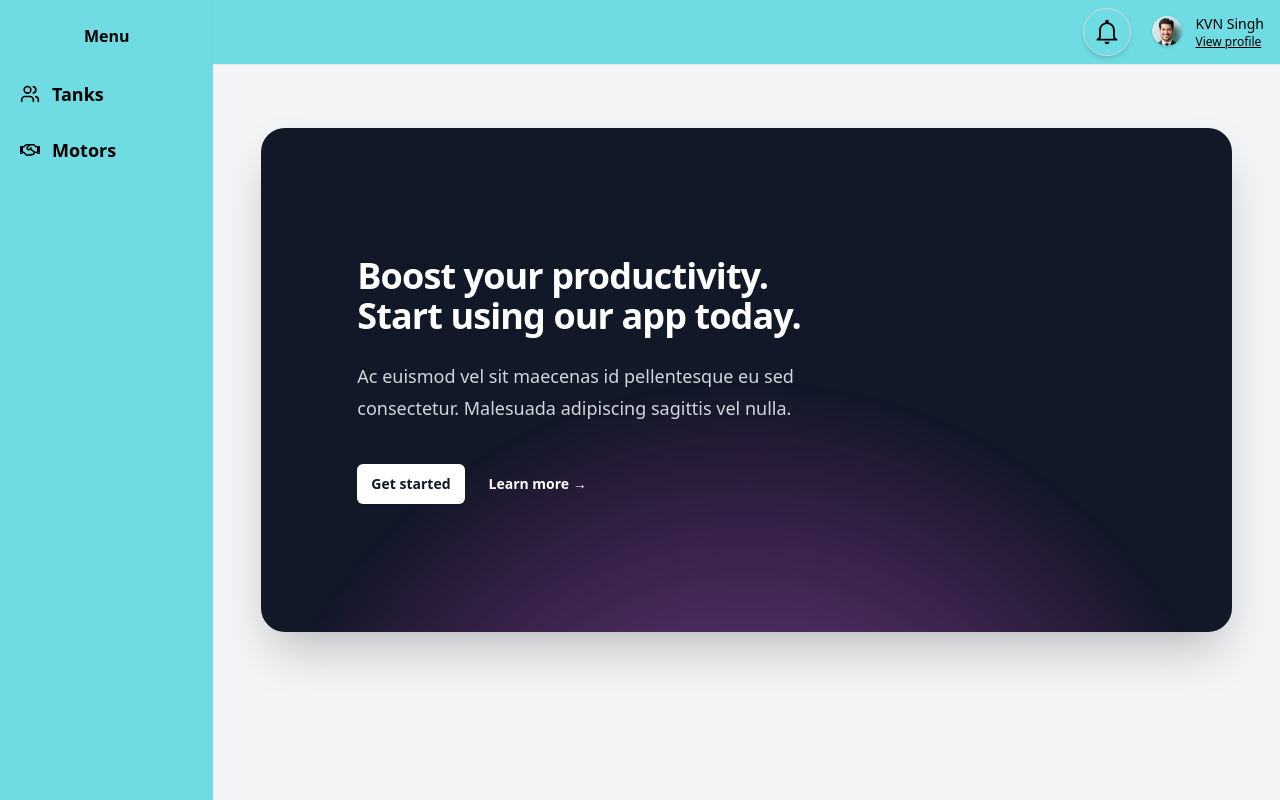
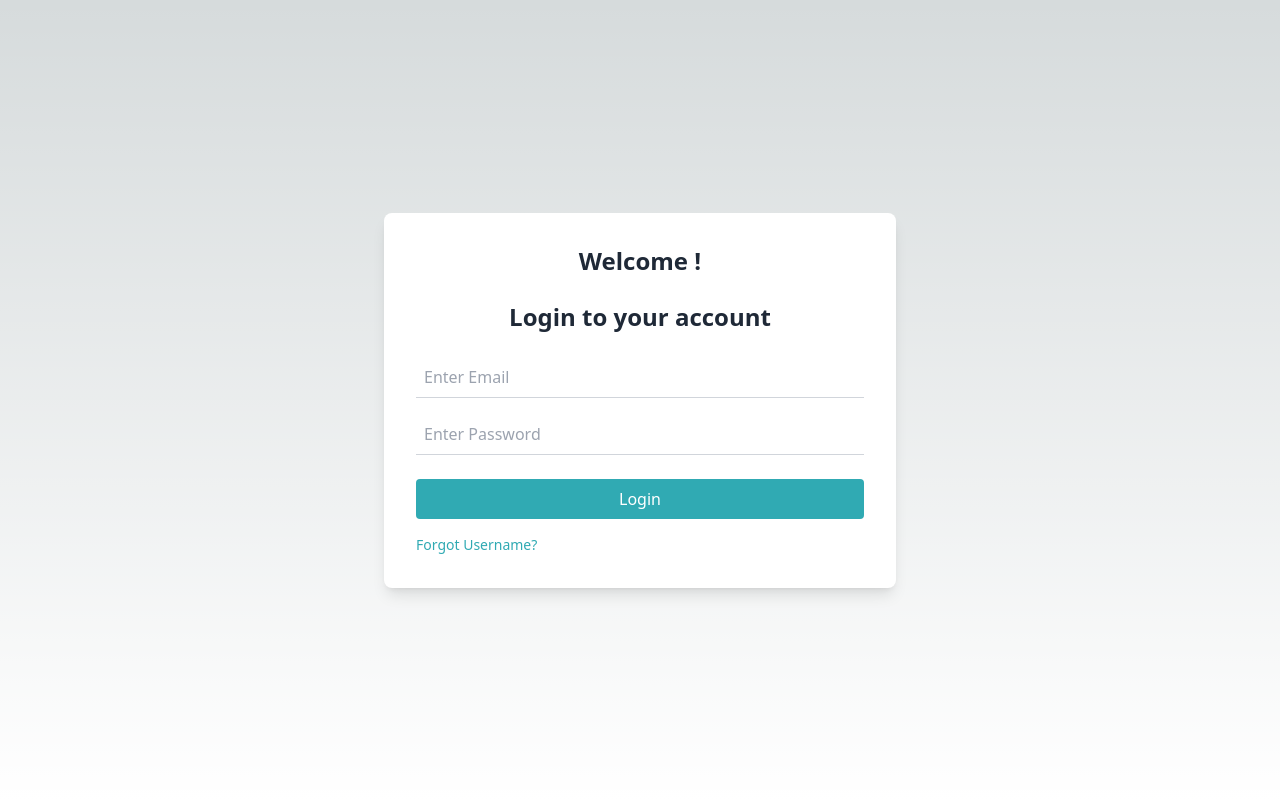
Before and after one commit to vanga007/waterplant, a Next.js app: page / in a window 1280 px wide. Built offline with nearby package versions, Linux system fonts and the light colour scheme.

Commit message:
added login page

```diff
--- a/package.json
+++ b/package.json
@@ -9,6 +9,7 @@
     "lint": "next lint"
   },
   "dependencies": {
+    "animejs": "^3.2.2",
     "echarts": "^5.5.0",
     "next": "14.2.3",
     "react": "^18",
--- a/src/components/layout/SideNavigation.jsx
+++ b/src/components/layout/SideNavigation.jsx
@@ -16,7 +16,7 @@ const sideNavItemsData = {
     {
       title: "Motors",
       icon: FaRegHandshake,
-      link: "/dashboard/motors",
+      link: "#",
     },
   ],
 };
@@ -41,8 +41,6 @@ const SideNavigation = ({ path }) => {
         isSidebarOpen ? "w-54" : "w-10"
       }`}
     >
-
-
       {/* Logo */}
       <div className="flex items-center justify-center mt-6 font-bold mb-5">
         {/* <Image
--- a/src/components/piechart.jsx
+++ b/src/components/piechart.jsx
@@ -11,18 +11,13 @@ const PieChart = ({ waterLevel, title }) => {
 
     const setChartOptions = () => {
       const option = {
-        title: {
-           left: 'center',
-          fontSize: 12        },
+
         tooltip: {
           trigger: 'item',
           formatter: '{a} <br/>{b} : {c} L ({d}%)',
           fontsize:20
         },
-        legend: {
-          orient: 'vertical',
-          left: 'left',
-        },
+
         series: [
           {
             name: 'Water Level',
--- a/src/components/tanks/index.jsx
+++ b/src/components/tanks/index.jsx
@@ -80,8 +80,8 @@ const TankCard = ({
   }, []);
 
   return (
-    <div className="w-full px-6 md:w-1/2 lg:w-1/4 border-2 rounded-2xl ml-2 mt-6 shadow-md">
-      <div className="mb-10 w-full  ">
+    <div className="w-full px-6 md:w-1/2 lg:w-1/4 border-2 rounded-2xl ml-2  shadow-md">
+      <div className="mb-4 w-full  ">
         <div>
           <PieChart waterLevel={waterLevel} />
         </div>
--- /dev/null
+++ b/src/pages/dashboard/index.jsx
@@ -0,0 +1,62 @@
+import DashboardLayout from "@/components/layout/DashboardLayout";
+import Image from "next/image";
+import React from "react";
+
+const index = () => {
+  return (
+    <DashboardLayout>
+      <div class="">
+        <div class="mx-auto max-w-7xl py-12 sm:px-6 sm:py-12 lg:px-8">
+          <div class="relative isolate overflow-hidden bg-gray-900 px-6 pt-16 shadow-2xl sm:rounded-3xl sm:px-16 md:pt-24 lg:flex lg:gap-x-20 lg:px-24 lg:pt-0">
+            <svg
+              viewBox="0 0 1024 1024"
+              class="absolute left-1/2 top-1/2 -z-10 h-[64rem] w-[64rem] -translate-y-1/2 [mask-image:radial-gradient(closest-side,white,transparent)] sm:left-full sm:-ml-80 lg:left-1/2 lg:ml-0 lg:-translate-x-1/2 lg:translate-y-0"
+              aria-hidden="true"
+            >
+              <circle
+                cx="512"
+                cy="512"
+                r="512"
+                fill="url(#759c1415-0410-454c-8f7c-9a820de03641)"
+                fill-opacity="0.7"
+              />
+              <defs>
+                <radialGradient id="759c1415-0410-454c-8f7c-9a820de03641">
+                  <stop stop-color="#7775D6" />
+                  <stop offset="1" stop-color="#E935C1" />
+                </radialGradient>
+              </defs>
+            </svg>
+            <div class="mx-auto max-w-md text-center lg:mx-0 lg:flex-auto lg:py-32 lg:text-left">
+              <h2 class="text-3xl font-bold tracking-tight text-white sm:text-4xl">
+                Boost your productivity.
+                <br />
+                Start using our app today.
+              </h2>
+              <p class="mt-6 text-lg leading-8 text-gray-300">
+                Ac euismod vel sit maecenas id pellentesque eu sed consectetur.
+                Malesuada adipiscing sagittis vel nulla.
+              </p>
+              <div class="mt-10 flex items-center justify-center gap-x-6 lg:justify-start">
+                <a
+                  href="#"
+                  class="rounded-md bg-white px-3.5 py-2.5 text-sm font-semibold text-gray-900 shadow-sm hover:bg-gray-100 focus-visible:outline focus-visible:outline-2 focus-visible:outline-offset-2 focus-visible:outline-white"
+                >
+                  Get started
+                </a>
+                <a href="#" class="text-sm font-semibold leading-6 text-white">
+                  Learn more <span aria-hidden="true">→</span>
+                </a>
+              </div>
+            </div>
+            <div class="relative mt-16 h-80 lg:mt-8">
+              {/* <Image class="absolute left-0 top-0 w-[57rem] max-w-none rounded-md bg-white/5 ring-1 ring-white/10" src={} alt="App screenshot" width="1824" height="1080"/> */}
+            </div>
+          </div>
+        </div>
+      </div>
+    </DashboardLayout>
+  );
+};
+
+export default index;
--- a/src/pages/index.jsx
+++ b/src/pages/index.jsx
@@ -1,62 +1,59 @@
-import DashboardLayout from "@/components/layout/DashboardLayout";
-import Image from "next/image";
-import React from "react";
+// components/LoginComponent.js
+import { useState } from 'react';
+import { useRouter } from 'next/router';
 
-const index = () => {
+const LoginComponent = () => {
+  const router = useRouter();
+  const [username, setUsername] = useState('');
+  const [password, setPassword] = useState('');
+
+  const handleLogin = (e) => {
+    e.preventDefault();
+    // Hardcoded credentials
+    const hardcodedUsername = 'shrasshine123@gmail.com';
+    const hardcodedPassword = 'shrasshine@123S';
+
+    if (username === hardcodedUsername && password === hardcodedPassword) {
+      router.push('/dashboard');
+    } else {
+      alert('Invalid credentials');
+    }
+  };
+
   return (
-    <DashboardLayout>
-      <div class="">
-        <div class="mx-auto max-w-7xl py-12 sm:px-6 sm:py-12 lg:px-8">
-          <div class="relative isolate overflow-hidden bg-gray-900 px-6 pt-16 shadow-2xl sm:rounded-3xl sm:px-16 md:pt-24 lg:flex lg:gap-x-20 lg:px-24 lg:pt-0">
-            <svg
-              viewBox="0 0 1024 1024"
-              class="absolute left-1/2 top-1/2 -z-10 h-[64rem] w-[64rem] -translate-y-1/2 [mask-image:radial-gradient(closest-side,white,transparent)] sm:left-full sm:-ml-80 lg:left-1/2 lg:ml-0 lg:-translate-x-1/2 lg:translate-y-0"
-              aria-hidden="true"
-            >
-              <circle
-                cx="512"
-                cy="512"
-                r="512"
-                fill="url(#759c1415-0410-454c-8f7c-9a820de03641)"
-                fill-opacity="0.7"
-              />
-              <defs>
-                <radialGradient id="759c1415-0410-454c-8f7c-9a820de03641">
-                  <stop stop-color="#7775D6" />
-                  <stop offset="1" stop-color="#E935C1" />
-                </radialGradient>
-              </defs>
-            </svg>
-            <div class="mx-auto max-w-md text-center lg:mx-0 lg:flex-auto lg:py-32 lg:text-left">
-              <h2 class="text-3xl font-bold tracking-tight text-white sm:text-4xl">
-                Boost your productivity.
-                <br />
-                Start using our app today.
-              </h2>
-              <p class="mt-6 text-lg leading-8 text-gray-300">
-                Ac euismod vel sit maecenas id pellentesque eu sed consectetur.
-                Malesuada adipiscing sagittis vel nulla.
-              </p>
-              <div class="mt-10 flex items-center justify-center gap-x-6 lg:justify-start">
-                <a
-                  href="#"
-                  class="rounded-md bg-white px-3.5 py-2.5 text-sm font-semibold text-gray-900 shadow-sm hover:bg-gray-100 focus-visible:outline focus-visible:outline-2 focus-visible:outline-offset-2 focus-visible:outline-white"
-                >
-                  Get started
-                </a>
-                <a href="#" class="text-sm font-semibold leading-6 text-white">
-                  Learn more <span aria-hidden="true">→</span>
-                </a>
-              </div>
-            </div>
-            <div class="relative mt-16 h-80 lg:mt-8">
-              {/* <Image class="absolute left-0 top-0 w-[57rem] max-w-none rounded-md bg-white/5 ring-1 ring-white/10" src={} alt="App screenshot" width="1824" height="1080"/> */}
-            </div>
-          </div>
-        </div>
+    <div className="flex items-center justify-center h-screen">
+      <div className="w-full max-w-lg bg-white shadow-lg rounded-lg p-8">
+      <h2 className=" flex justify-center text-2xl font-semibold text-gray-800 mb-6">Welcome !</h2>
+
+        <h2 className=" flex justify-center text-2xl font-semibold text-gray-800 mb-6">Login to your account</h2>
+        <form onSubmit={handleLogin}>
+          <input
+            type="text"
+            placeholder="Enter Email"
+            value={username}
+            onChange={(e) => setUsername(e.target.value)}
+            className="w-full mb-4 p-2 border-b border-gray-300 focus:outline-none text-black focus:border-gray-500"
+          />
+          <input
+            type="password"
+            placeholder="Enter Password"
+            value={password}
+            onChange={(e) => setPassword(e.target.value)}
+            className="w-full mb-6 p-2 border-b border-gray-300 focus:outline-none text-black focus:border-gray-500"
+          />
+          <button
+            type="submit"
+            className="w-full bg-[#30aab3] text-white py-2 rounded hover:bg-[#54b1b8] focus:outline-none"
+          >
+            Login
+          </button>
+          <a className="text-[#30aab3] text-sm mt-4 inline-block hover:text-[#54b1b8]" href="#">
+            Forgot Username?
+          </a>
+        </form>
       </div>
-    </DashboardLayout>
+    </div>
   );
 };
 
-export default index;
+export default LoginComponent;
```
Also changed, not shown: 1 other file (tests, documents, lock files or other folders).
